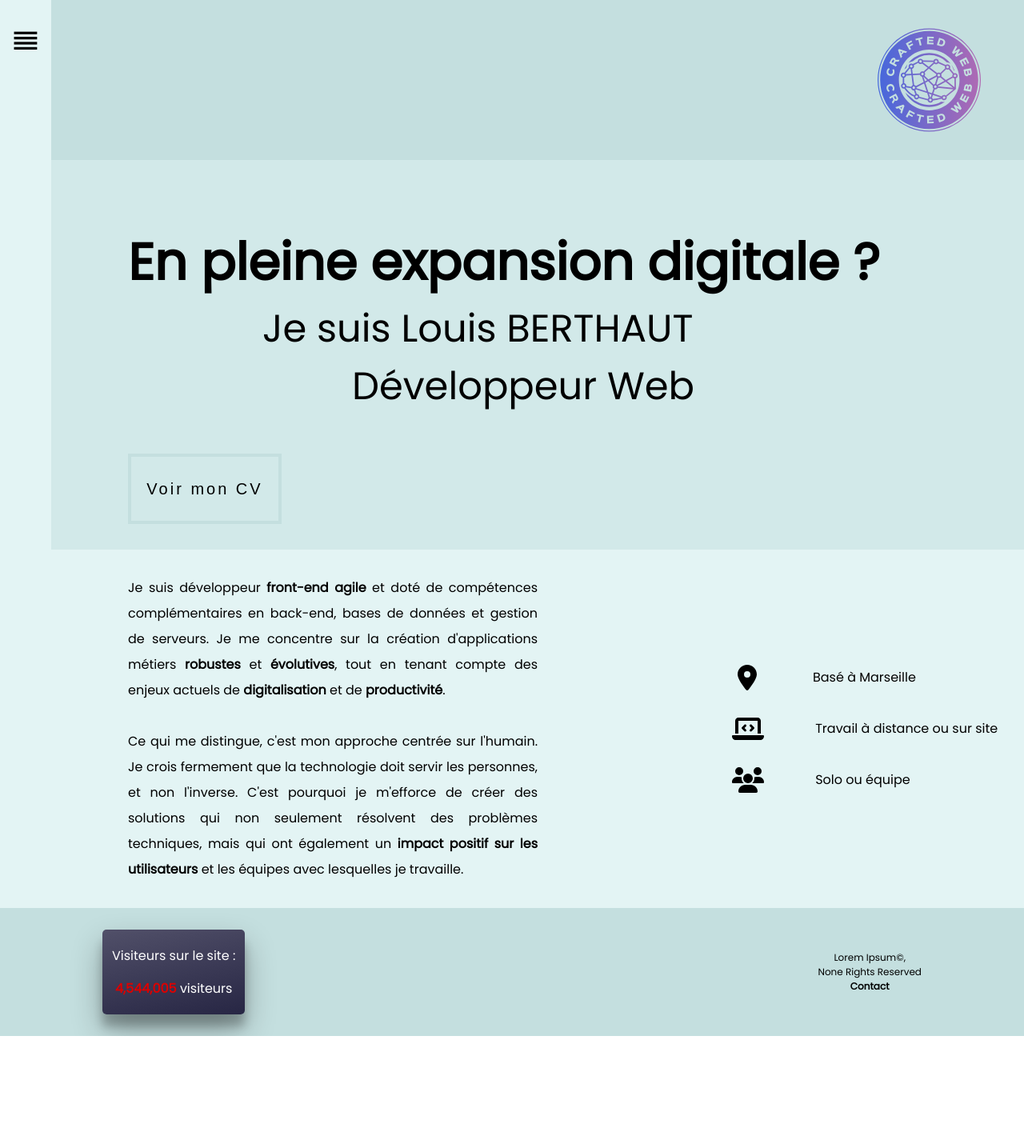
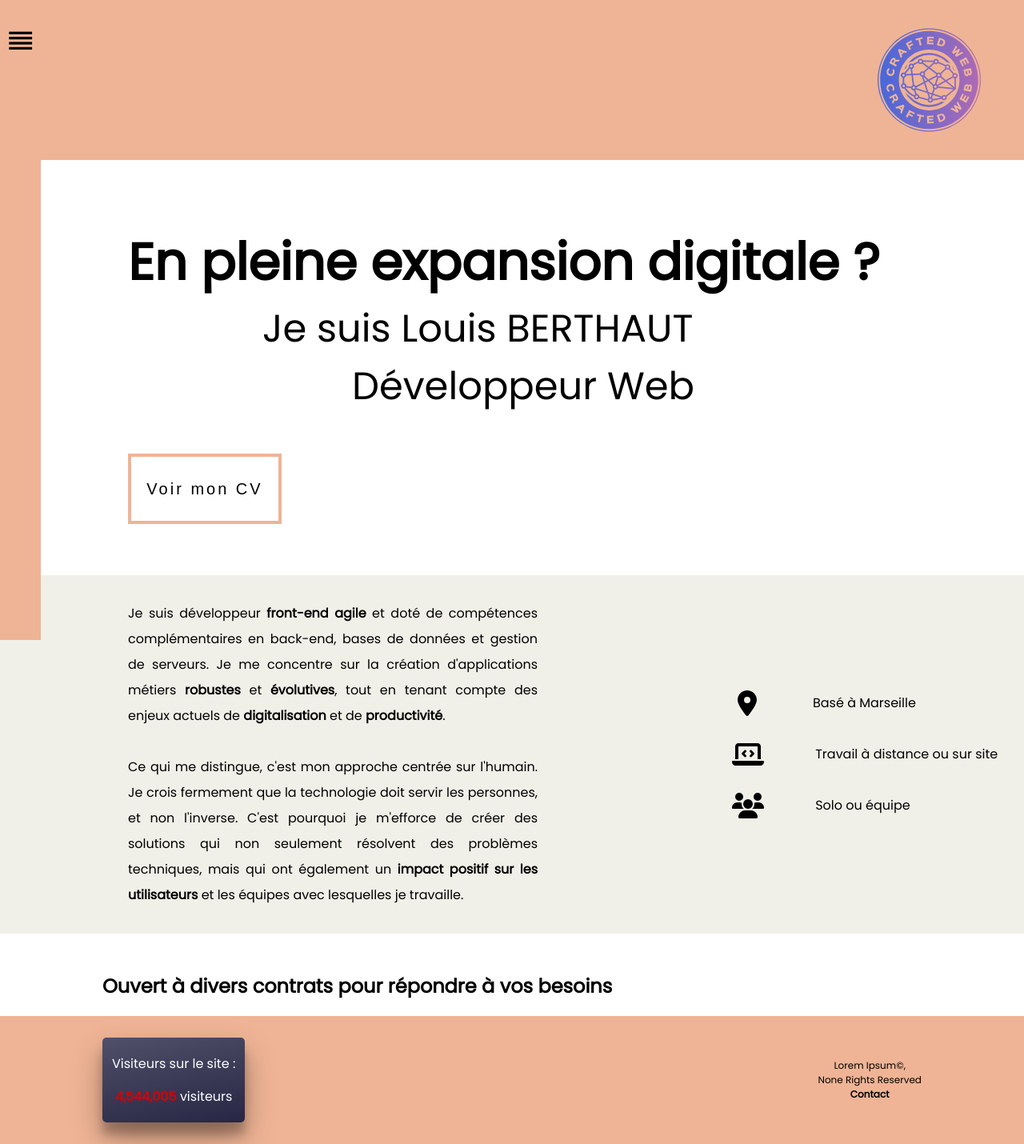
Before and after one commit to lberthaut/mysite, an Angular app: page / in a window 1280 px wide. Shown: the top 1430 px of the page at 80% size. Before the commit the page ends 1295 px from the top, so only its background shows below. Built offline with nearby package versions, Linux system fonts and the light colour scheme.

Commit message:
add details on index

```diff
--- a/src/app/components/header/header.component.scss
+++ b/src/app/components/header/header.component.scss
@@ -16,16 +16,16 @@
 }
 
 .sidenav_button_container{
-  background-color: $sidebar-background;
+  background-color: $header-background;
   position:fixed;
-  height: 100%;
+  height: 100vh;
 }
 
 .sidebar_button{
     border: none;
     background-color: transparent;
     padding: 0;
-    margin: 4vh 1vw 0 1vw;
+    margin: 4vh 0.5vw 0 0.5vw;
     &>mat-icon{
       font-size: 3vw;
       height: 3vw;
--- a/src/app/components/sidebar/sidebar.component.ts
+++ b/src/app/components/sidebar/sidebar.component.ts
@@ -16,7 +16,7 @@ import { Observable } from 'rxjs';
   styleUrls: ['./sidebar.component.scss'],
   animations: [
     trigger('linkContainerHover', [
-      state('active', style({ backgroundColor: '#D2E9E9' })),
+      state('active', style({ backgroundColor: '#EEE0C9' })),
       state('inactive', style({ backgroundColor: 'transparent' })),
       transition('inactive <=> active', animate('0.25s ease-out')),
     ]),
--- a/src/app/pages/aboutme/aboutme.component.html
+++ b/src/app/pages/aboutme/aboutme.component.html
@@ -1 +1 @@
-<p>caca</p>
+<p>cacaaaaaaaaaaaaaaaaaaaaaaaaaaaaaaaaaaaaaaaaaaaaaaaaaaaaaa</p>
--- a/src/app/pages/accueil/accueil.component.html
+++ b/src/app/pages/accueil/accueil.component.html
@@ -19,8 +19,9 @@
       Développeur Web
     </p>
   </div>
-
-  <button class="button cv_button" role="button">Voir mon CV</button>
+  <a href="assets/medias/CV_LB.pdf" target="_blank" class="cv_link">
+    <button class="button cv_button" role="button">Voir mon CV</button>
+  </a>
 
   <div class="aboutme_text_container">
     <p class="aboutme_text">
@@ -65,4 +66,13 @@
       </div>
     </div>
   </div>
+
+  <div class="contracts_container">
+    <h2 class="index_title">
+      Ouvert à divers contrats pour répondre à vos besoins
+    </h2>
+    <div class="contracts_box">
+      <div class="cdi_contracts"></div>
+    </div>
+  </div>
 </div>
--- a/src/app/pages/accueil/accueil.component.scss
+++ b/src/app/pages/accueil/accueil.component.scss
@@ -115,6 +115,7 @@
 
 .cv_button{
     margin: 6vh 0 4vh 20vh;
+    cursor: pointer;
 }
 
 .aboutme_text_container{
@@ -127,6 +128,7 @@
     padding-left: 20vh;
     background: $sidebar-background;
     padding: 2vh 0 2vh 20vh;
+    margin-top: 4vh;
 }
 
 .aboutme_text{
@@ -172,3 +174,8 @@
     margin: 0;
     line-height: 4vh;
 }
+
+.contracts_container{
+  margin-left: 10vw;
+  margin-top: 6vh;
+}
--- a/src/app/pages/realisations/realisations.component.html
+++ b/src/app/pages/realisations/realisations.component.html
@@ -37,7 +37,7 @@
 
   <div class="realisations_oc">
     <h2 class="realisations_title">Réalisations OpenClassorooms</h2>
-    <div class="cards_container" @slideFromRight>
+    <div class="cards_container">
       <mat-card class="card_container" *ngFor="let project of projectsDatasOc">
         <mat-card-header>
           <mat-card-title class="project_title">{{
--- a/src/variables.scss
+++ b/src/variables.scss
@@ -1,11 +1,21 @@
-$body-background: #D2E9E9;
+// $body-background: #D2E9E9;
 
-$header-background: #C4DFDF;
+// $header-background: #C4DFDF;
 
-$sidebar-background: #E3F4F4;
+// $sidebar-background: #E3F4F4;
 
-$sidebar-secondary-color: #D2E9E9;
+// $sidebar-secondary-color: #D2E9E9;
 
-$footer-background: #F8F6F4;
+// $footer-background: #F8F6F4;
 
 $app-max-width: 425px;
+
+$body-background: white;
+
+$header-background: #EFB495;
+
+$sidebar-background: #F1F0E8;
+
+$sidebar-secondary-color: #EEE0C9;
+
+$footer-background: #8BA503;
```
Also changed, not shown: 1 other file (tests, documents, lock files or other folders).
